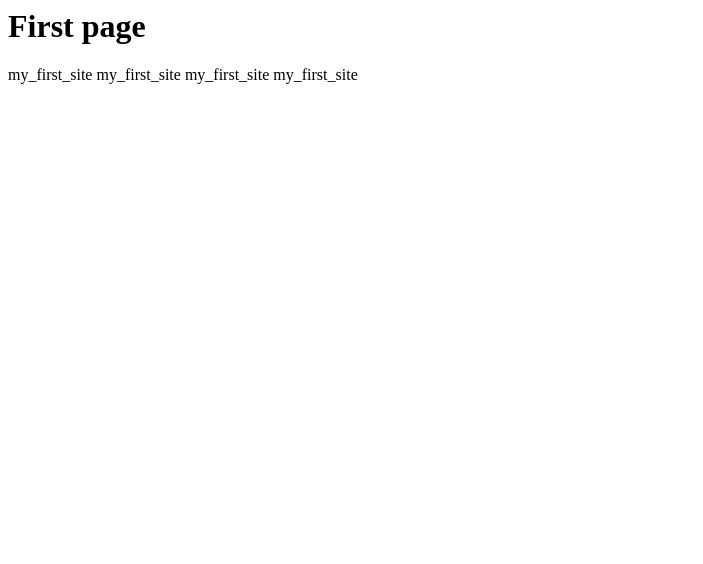
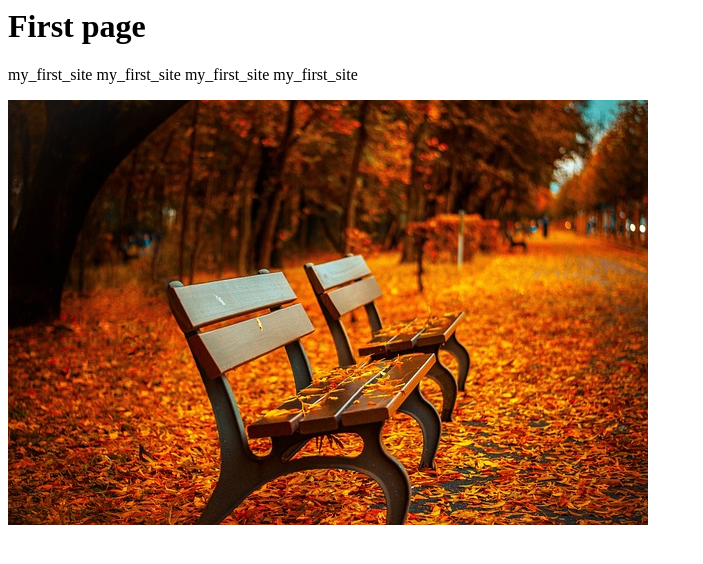
Before and after one commit to SeaLionJS/my_first_site, a plain HTML site: page index.html in a window 1280 px wide. Shown: the whole page, without its empty margins (0-703 px from the left). Drawn offline with Linux system fonts and the light colour scheme.

Commit message:
Update index.html

```diff
--- a/index.html
+++ b/index.html
@@ -2,5 +2,6 @@
   <body>
     <h1>First page</h1>
     <p>my_first_site my_first_site my_first_site my_first_site</p>
+    <img src="benches-560435_640.jpg">
   </body>
 </html>
```
